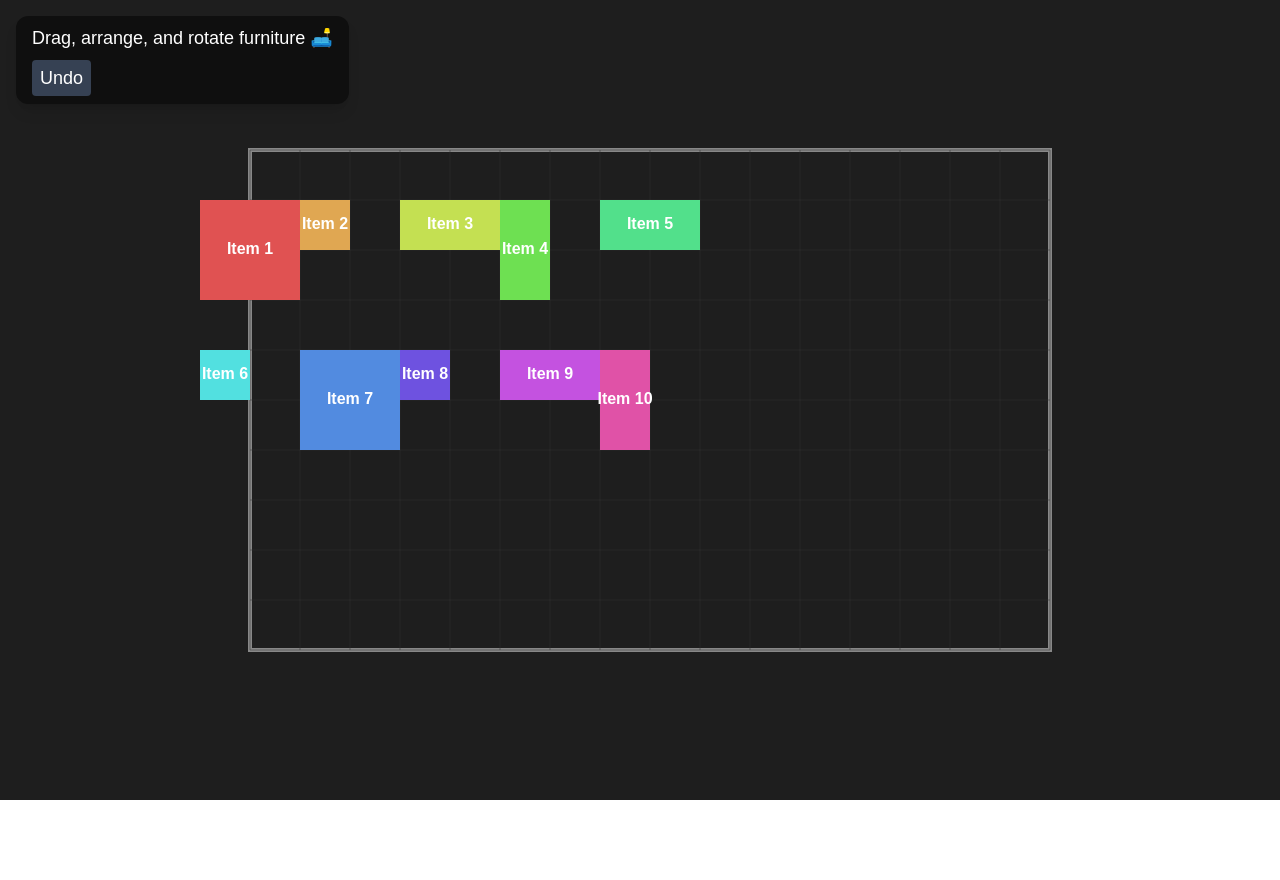
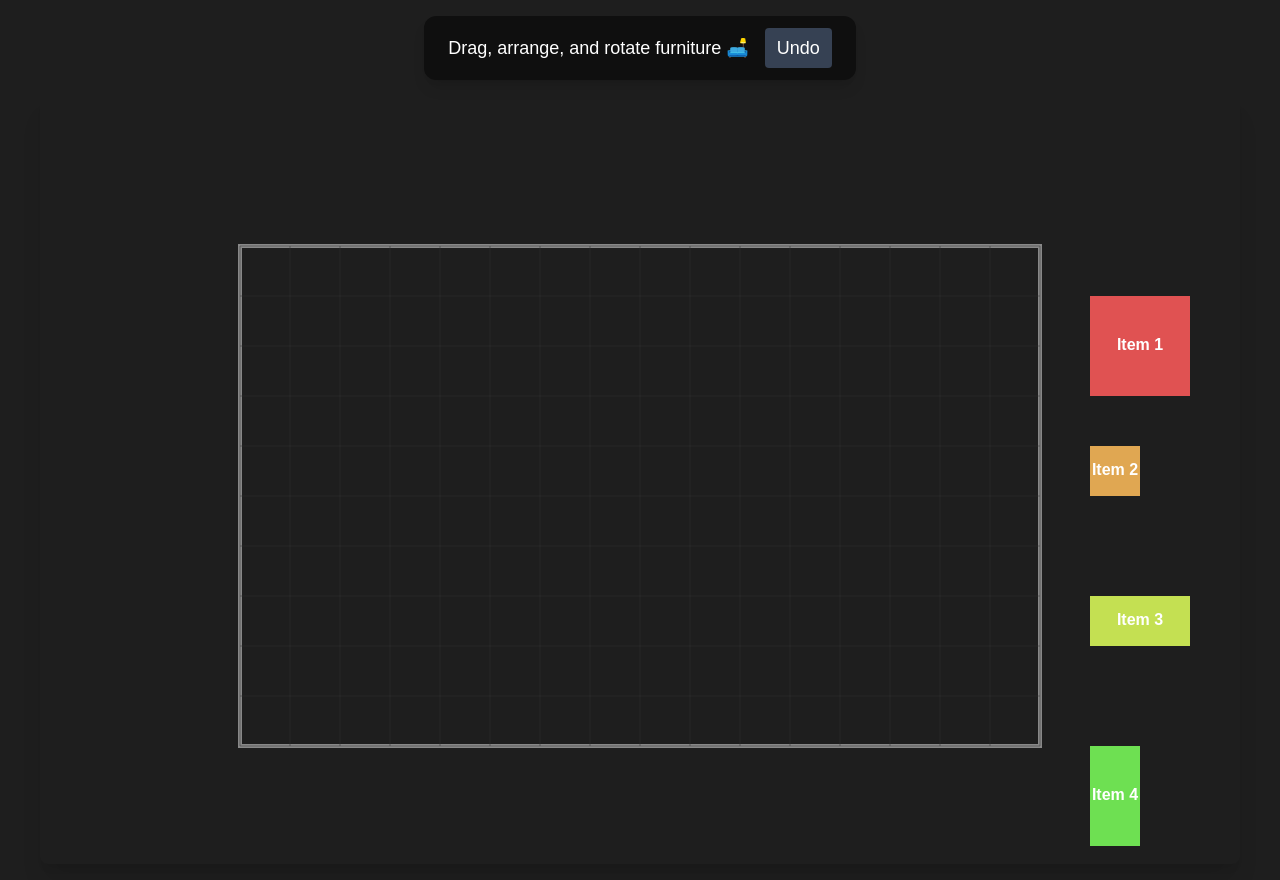
Before and after one commit to IamMoosa/smart-room-designer, a Next.js app: page /room in a window 1280 px wide. Before the commit the page ends 800 px from the top, so only its background shows below. Built offline with nearby package versions, Linux system fonts and the light colour scheme.

Commit message:
layout change

```diff
--- a/src/app/levels/[levelId]/page.tsx
+++ b/src/app/levels/[levelId]/page.tsx
@@ -10,7 +10,7 @@ const RoomDesigner = dynamic(() => import("../../room/page"), { ssr: false });
 const levelConfigs: Record<string, any> = {
   "1": {
     name: "Small Bedroom",
-    room: { width: 400, height: 300 },
+    room: { width: 800, height: 600 },
     furniture: [
       { id: "bed", label: "Bed", w: 120, h: 60, color: "#f28b82" },
       { id: "table", label: "Table", w: 60, h: 60, color: "#34a853" },
--- a/src/app/room/page.tsx
+++ b/src/app/room/page.tsx
@@ -1,5 +1,4 @@
 "use client";
-
 
 import { useEffect, useRef, useState } from "react";
 import { motion } from "framer-motion";
@@ -34,11 +33,11 @@ export default function RoomDesigner({ roomWidth: propRoomWidth, roomHeight: pro
     const roomY = Math.round((canvasSize.height - roomHeight) / 2 / gridSize) * gridSize;
 
     // Predefined furniture pieces or from props
-    // Place furniture in a grid pattern, support many pieces
+    // Place furniture in a vertical dock on the right
     const defaultFurniture: RoomObject[] = Array.from({ length: 10 }).map((_, i) => ({
       id: `furniture${i}`,
-      x: roomX + gridSize + (i % 5) * gridSize * 2,
-      y: roomY + gridSize + Math.floor(i / 5) * gridSize * 3,
+      x: roomX + roomWidth + gridSize * 2, // Position to the right of the room
+      y: roomY + gridSize + i * (gridSize * 3), // Stack vertically
       w: gridSize * (i % 2 === 0 ? 2 : 1),
       h: gridSize * (i % 3 === 0 ? 2 : 1),
       color: `hsl(${i * 36}, 70%, 60%)`,
@@ -58,13 +57,15 @@ export default function RoomDesigner({ roomWidth: propRoomWidth, roomHeight: pro
         : defaultFurniture
     );
     const [dragging, setDragging] = useState<DraggingObject | null>(null);
+    const [hoveredObject, setHoveredObject] = useState<RoomObject | null>(null);
     const [history, setHistory] = useState<RoomObject[][]>([]);
 
     useEffect(() => {
       function handleResize() {
+        // Subtract 32px for padding and adjust for better fit
         setCanvasSize({
-          width: Math.max(window.innerWidth, 900),
-          height: Math.max(window.innerHeight, 600),
+          width: Math.min(window.innerWidth - 32, 1200),
+          height: Math.min(window.innerHeight - 32, 800),
         });
       }
       handleResize();
@@ -126,6 +127,17 @@ export default function RoomDesigner({ roomWidth: propRoomWidth, roomHeight: pro
           ctx.textAlign = "center";
           ctx.textBaseline = "middle";
           ctx.fillText(obj.label, 0, 0);
+
+          // Draw rotation icon when hovered
+          if (hoveredObject && hoveredObject.id === obj.id && !dragging) {
+            ctx.fillStyle = "rgba(255, 255, 255, 0.8)";
+            ctx.beginPath();
+            ctx.arc(obj.w / 2, -obj.h / 2, 15, 0, Math.PI * 2);
+            ctx.fill();
+            ctx.fillStyle = "#000";
+            ctx.font = "bold 14px sans-serif";
+            ctx.fillText("⟳", obj.w / 2, -obj.h / 2);
+          }
           ctx.restore();
         });
       }
@@ -161,56 +173,120 @@ export default function RoomDesigner({ roomWidth: propRoomWidth, roomHeight: pro
       );
     }
 
-    let clickTimer: NodeJS.Timeout | null = null;
+    function normalizeRotation(r: number) {
+      // Round to nearest 90 to defensively normalize any non-exact values
+      const step = Math.round(r / 90) % 4;
+      return ((step + 4) % 4) * 90;
+    }
+
+    function rotateObject(targetId: string) {
+      setObjects((prev) => {
+        const idx = prev.findIndex((p) => p.id === targetId);
+        if (idx === -1) return prev;
+        const obj = prev[idx];
+
+        const current = normalizeRotation(obj.rotation);
+        const next = (current + 90) % 360; // only 0,90,180,270
+
+        // Determine new width/height (swap on 90/270)
+        const willSwap = (current % 180) !== (next % 180);
+        const newW = willSwap ? obj.h : obj.w;
+        const newH = willSwap ? obj.w : obj.h;
+
+        // Keep object's center, snap center to grid for alignment
+        const cx = obj.x + obj.w / 2;
+        const cy = obj.y + obj.h / 2;
+        const snapCx = Math.round(cx / gridSize) * gridSize;
+        const snapCy = Math.round(cy / gridSize) * gridSize;
+        let newX = snapCx - newW / 2;
+        let newY = snapCy - newH / 2;
+
+        // Clamp to room bounds
+        newX = Math.max(roomX, Math.min(roomX + roomWidth - newW, newX));
+        newY = Math.max(roomY, Math.min(roomY + roomHeight - newH, newY));
+
+        const movedObj: RoomObject = { ...obj, x: newX, y: newY, w: newW, h: newH, rotation: next };
+
+        // Check overlap with others
+        const others = prev.filter((p) => p.id !== targetId);
+        const overlap = others.some((o) => isOverlapping(movedObj, o));
+        if (overlap) {
+          // Cancel rotation if overlap would occur
+          return prev;
+        }
+
+        // Commit rotation
+        const nextArr = prev.map((p, i) => (i === idx ? movedObj : p));
+        return nextArr;
+      });
+      setHistory((h) => [...h, objects]);
+    }
+
     function handleMouseDown(e: React.MouseEvent<HTMLCanvasElement>) {
       const rect = canvasRef.current?.getBoundingClientRect();
       if (!rect) return;
       const x = e.clientX - rect.left;
       const y = e.clientY - rect.top;
 
-      const foundIdx = objects.findIndex((o) => isPointInRotatedRect(o, x, y));
-      if (foundIdx !== -1) {
-        // If not dragging, rotate on click (single click)
-        clickTimer = setTimeout(() => {
-          setObjects((prev) =>
-            prev.map((o, i) =>
-              i === foundIdx
-                ? {
-                    ...o,
-                    rotation: (o.rotation + 90) % 360,
-                    w: o.rotation % 180 === 0 ? o.h : o.w,
-                    h: o.rotation % 180 === 0 ? o.w : o.h,
+      const foundObj = objects.find((o) => isPointInRotatedRect(o, x, y));
+      if (foundObj) {
+        const foundIdx = objects.indexOf(foundObj);
+          // Check if clicking the rotation icon (transform local icon point to world coords)
+          if (hoveredObject && hoveredObject.id === foundObj.id) {
+            const cx = foundObj.x + foundObj.w / 2;
+            const cy = foundObj.y + foundObj.h / 2;
+            // The icon is drawn at local coords (foundObj.w/2, -foundObj.h/2)
+            const localX = foundObj.w / 2;
+            const localY = -foundObj.h / 2;
+            const theta = (foundObj.rotation * Math.PI) / 180;
+            const iconX = cx + (localX * Math.cos(theta) - localY * Math.sin(theta));
+            const iconY = cy + (localX * Math.sin(theta) + localY * Math.cos(theta));
+            const dx = x - iconX;
+            const dy = y - iconY;
+            if (dx * dx + dy * dy <= 225) { // 15^2 for icon radius
+              // Attempt to rotate (rotateObject will reject if overlap)
+              rotateObject(foundObj.id);
+              return;
             }
-                : o
-            )
-          );
-        }, 180);
-        // If mouse moves, treat as drag
+          }
+        // Start dragging
         setDragging({
-          ...objects[foundIdx],
-          offsetX: x - objects[foundIdx].x,
-          offsetY: y - objects[foundIdx].y,
-          snapX: objects[foundIdx].x,
-          snapY: objects[foundIdx].y,
+          ...foundObj,
+          offsetX: x - foundObj.x,
+          offsetY: y - foundObj.y,
+          snapX: foundObj.x,
+          snapY: foundObj.y,
         });
       }
     }
 
     function handleMouseMove(e: React.MouseEvent<HTMLCanvasElement>) {
-      if (!dragging) return;
-      if (clickTimer) {
-        clearTimeout(clickTimer);
-        clickTimer = null;
-      }
       const rect = canvasRef.current?.getBoundingClientRect();
       if (!rect) return;
       const x = e.clientX - rect.left;
       const y = e.clientY - rect.top;
 
-      // Snap to grid, keep inside room
-      let snapX = Math.round((x - dragging.offsetX) / gridSize) * gridSize;
-      let snapY = Math.round((y - dragging.offsetY) / gridSize) * gridSize;
-      // Clamp to room
+      // Update hovered object
+      if (!dragging) {
+        const foundObj = objects.find((o) => isPointInRotatedRect(o, x, y));
+        setHoveredObject(foundObj || null);
+      }
+
+      if (!dragging) return;
+
+      // Calculate center point for better rotation handling
+      const objectCenterX = x - dragging.offsetX + dragging.w / 2;
+      const objectCenterY = y - dragging.offsetY + dragging.h / 2;
+
+      // Snap center to grid
+      let snapCenterX = Math.round(objectCenterX / gridSize) * gridSize;
+      let snapCenterY = Math.round(objectCenterY / gridSize) * gridSize;
+
+      // Calculate top-left position from snapped center
+      let snapX = snapCenterX - dragging.w / 2;
+      let snapY = snapCenterY - dragging.h / 2;
+
+      // Clamp to room boundaries
       snapX = Math.max(roomX, Math.min(roomX + roomWidth - dragging.w, snapX));
       snapY = Math.max(roomY, Math.min(roomY + roomHeight - dragging.h, snapY));
 
@@ -218,10 +294,6 @@ export default function RoomDesigner({ roomWidth: propRoomWidth, roomHeight: pro
     }
 
     function handleMouseUp() {
-      if (clickTimer) {
-        clearTimeout(clickTimer);
-        clickTimer = null;
-      }
       if (dragging) {
         const movedObj = { ...dragging, x: dragging.snapX, y: dragging.snapY };
         const others = objects.filter((o) => o.id !== dragging.id);
@@ -261,21 +333,7 @@ export default function RoomDesigner({ roomWidth: propRoomWidth, roomHeight: pro
       }
     }
 
-    function handleRotate(id: string) {
-      setObjects((prev) =>
-        prev.map((o) =>
-          o.id === id
-            ? {
-                ...o,
-                rotation: (o.rotation + 90) % 360,
-                // Swap width/height for 90/270
-                w: o.rotation % 180 === 0 ? o.h : o.w,
-                h: o.rotation % 180 === 0 ? o.w : o.h,
-              }
-            : o
-        )
-      );
-    }
+    // handleRotate removed; rotation is now via icon overlay
 
 
     // handleAddObject removed (not needed for fixed furniture)
@@ -285,10 +343,21 @@ export default function RoomDesigner({ roomWidth: propRoomWidth, roomHeight: pro
 
     return (
       <motion.div
-        className="w-full h-screen bg-[#1e1e1e] relative"
+        className="w-full min-h-screen bg-[#1e1e1e] p-4 flex flex-col items-center"
         initial={{ opacity: 0 }}
         animate={{ opacity: 1 }}
       >
+        <div className="mb-4 text-white text-lg bg-black/50 px-6 py-3 rounded-xl shadow-lg flex items-center gap-4">
+          <div>Drag, arrange, and rotate furniture 🛋️</div>
+          <button
+            onClick={handleUndo}
+            className="px-3 py-1.5 bg-gray-700 hover:bg-gray-600 rounded transition-colors"
+          >
+            Undo
+          </button>
+        </div>
+
+        <div className="relative">
           <canvas
             ref={canvasRef}
             width={canvasSize.width}
@@ -296,19 +365,8 @@ export default function RoomDesigner({ roomWidth: propRoomWidth, roomHeight: pro
             onMouseDown={handleMouseDown}
             onMouseMove={handleMouseMove}
             onMouseUp={handleMouseUp}
-          className="cursor-pointer"
+            className="cursor-pointer rounded-lg shadow-xl"
           />
-        <div className="absolute top-4 left-4 text-white text-lg bg-black/50 px-4 py-2 rounded-xl shadow-lg flex flex-col gap-2">
-          <div>Drag, arrange, and rotate furniture 🛋️</div>
-          <div className="flex gap-2">
-            <button
-              onClick={handleUndo}
-              className="px-2 py-1 bg-gray-700 rounded"
-            >
-              Undo
-            </button>
-          </div>
-          {/* Rotation instructions removed, now click object to rotate */}
         </div>
       </motion.div>
     );
```
Lines whose indentation alone changed are shown as unchanged.
